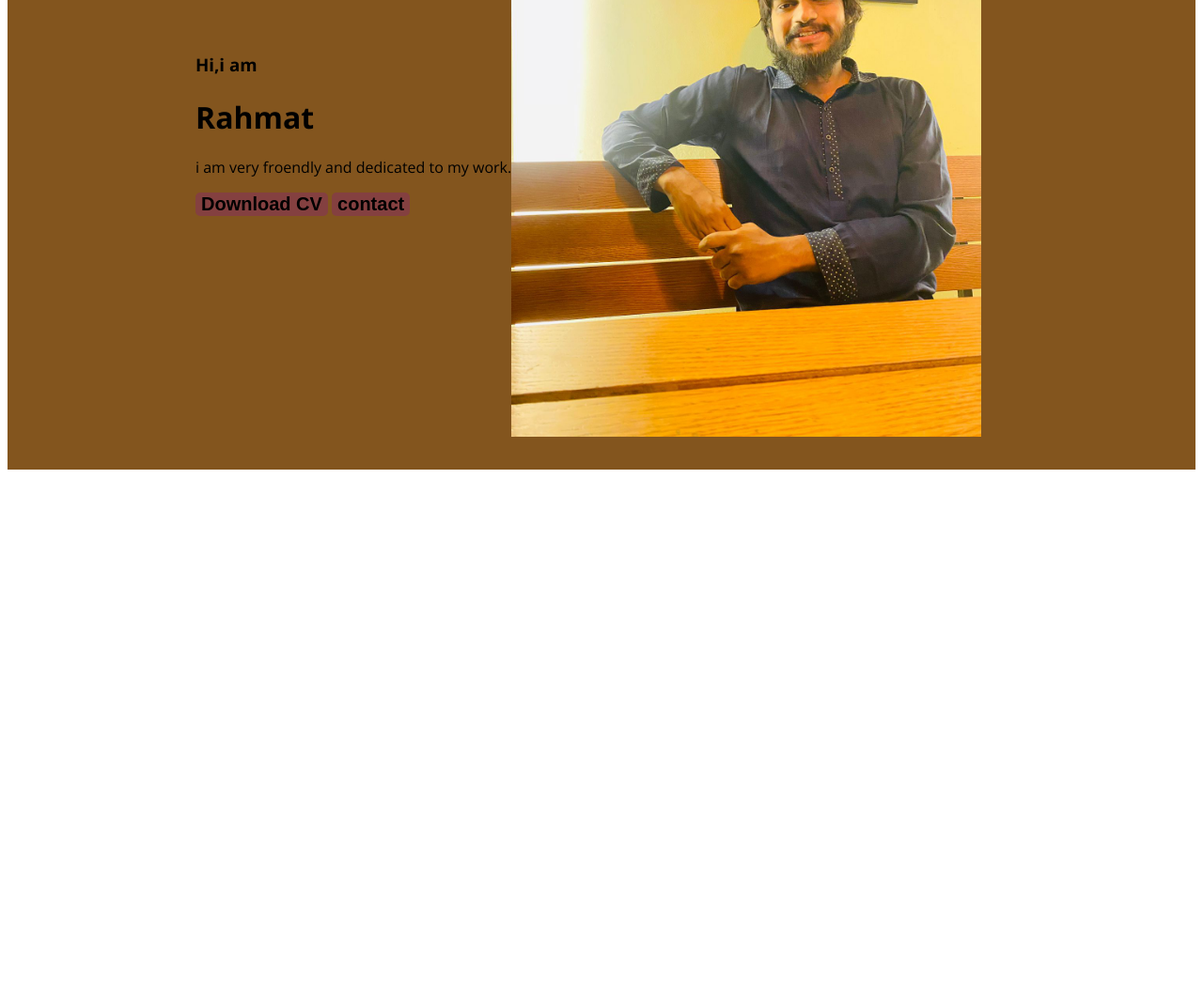
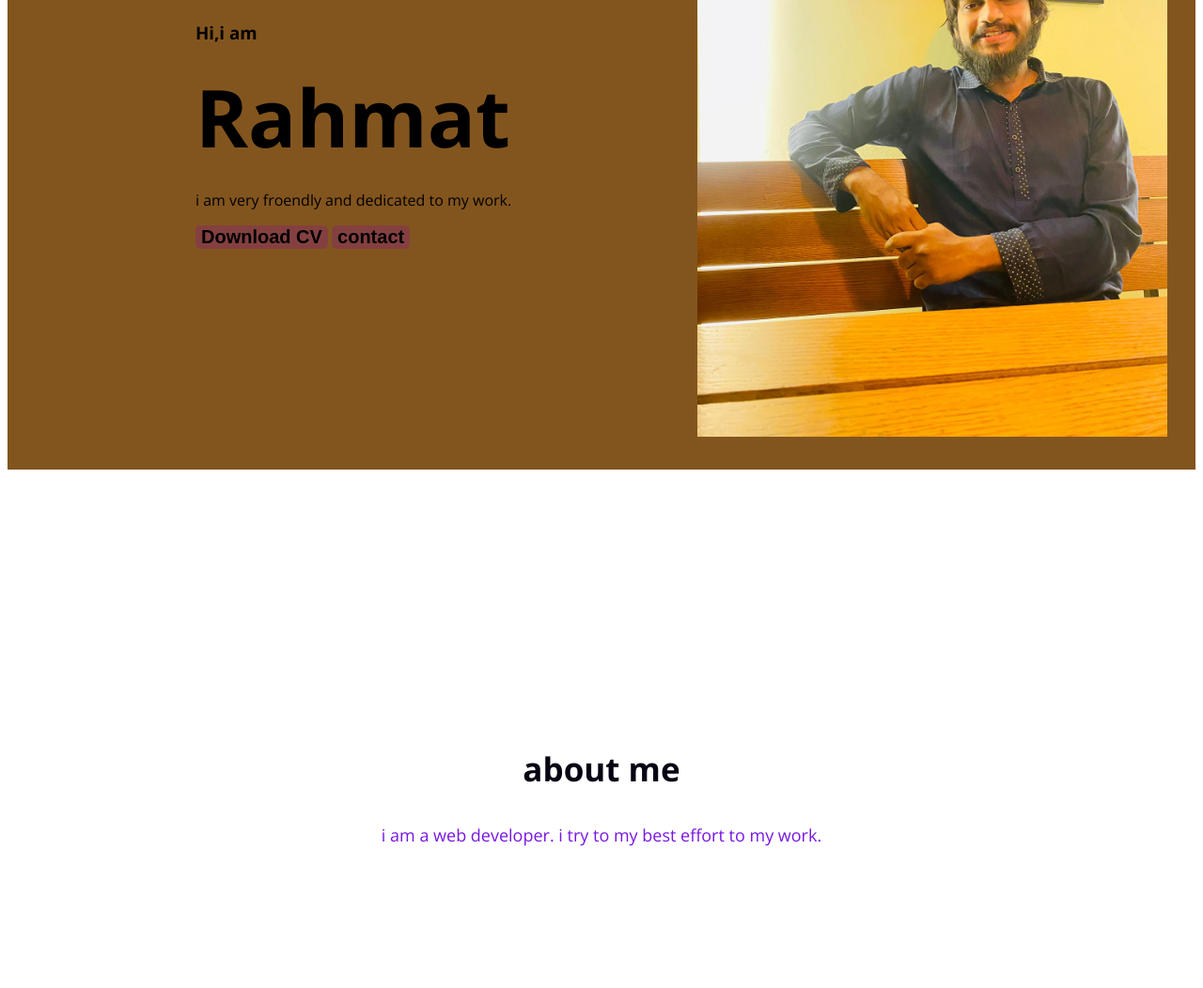
Before and after one commit to 12rahmat/web--developer-portfolio, a plain HTML site: page index.html in a window 1280 px wide. Shown: the part 391-1443 px from the top of the page at 94% size. Before the commit the page ends 899 px from the top, so only its background shows below. Drawn offline with nearby package versions, Linux system fonts and the light colour scheme.

Commit message:
about section created

```diff
--- a/index.html
+++ b/index.html
@@ -24,9 +24,9 @@
         <div class="banner">
        <div>
         <div class="banner-content">
-            <h3 class="greetings"> Hi,i am</h3>
+            <h3 class=" banner-greetings"> Hi,i am</h3>
        <h1 class="banner-title">Rahmat</h1>
-   <p> i am very froendly and dedicated to my work.</p>
+   <p class="banner-description"> i am very froendly and dedicated to my work.</p>
 <button class="btn-primary"> Download CV</button>
 <button class="btn-primary">contact</button>
 </div>
@@ -38,7 +38,14 @@
         </div>
 
     </header>
+
     <main>
+        <section class="about">
+            <h3 class="section-title"> about me</h3>
+            <p class="section-description">
+                i am a web developer. i try to my best effort to my work.
+            </p>
+        </section>
 
     </main>
     <footer>
--- a/styles/portfolio.css
+++ b/styles/portfolio.css
@@ -12,6 +12,18 @@ body{
     font-weight: 700;
     padding: 15px35px;
 }
+.section-title{
+    color: rgb(6, 4, 19);
+    text-align: center;
+    font-size: 35px;
+    font-weight: 700px;
+}
+.section-description{
+    color: rgb(120, 21, 227);
+    text-align: center;
+    font-size: 18px;
+}
+
 /* nav related style */
 nav{
     display: flex;
@@ -48,13 +60,35 @@ nav >a{
 /*header related style*/
 .header{
     background-color: rgb(131, 85, 30);
+    background-image: url(. ./image);
 }
 .banner{
     padding: 30px 30px 30px 200px;
     display: flex;
     align-items: center;
+    justify-content: space-between;
 
 }
 .profile{
     width:500px;
 }
+.banner-greeting{
+    font-size: 45px;
+    color: rgb(80, 45, 113);
+    margin-bottom:0;
+
+}
+.banner-title{
+    font-size: 85px;
+    font-weight:700mar;
+    margin-top: 5px;
+    margin-bottom: 20px;
+
+}
+/*main section styles*/
+
+/*about section styles*/
+.about{
+    padding: 130px;
+    margin: 130px 0;
+}
```
Also changed, not shown: images/back image.jpg (added).
